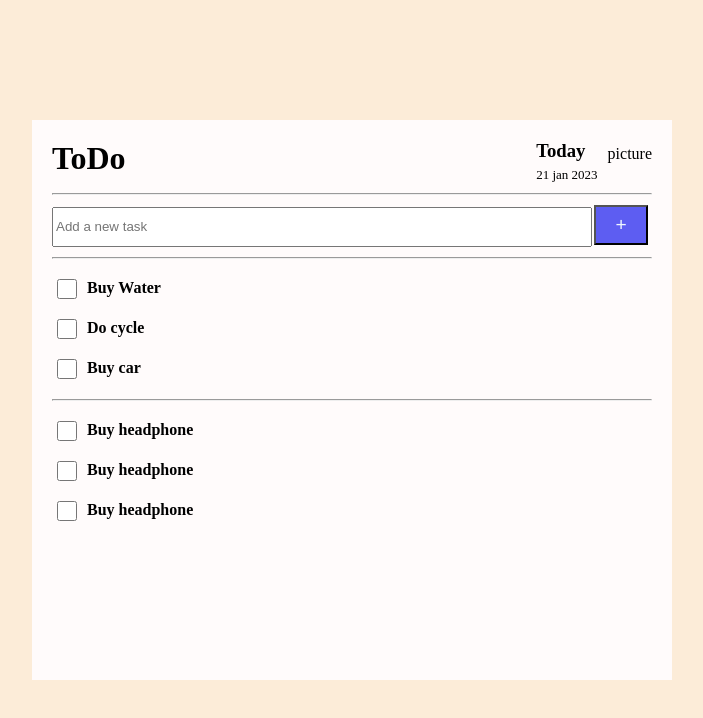
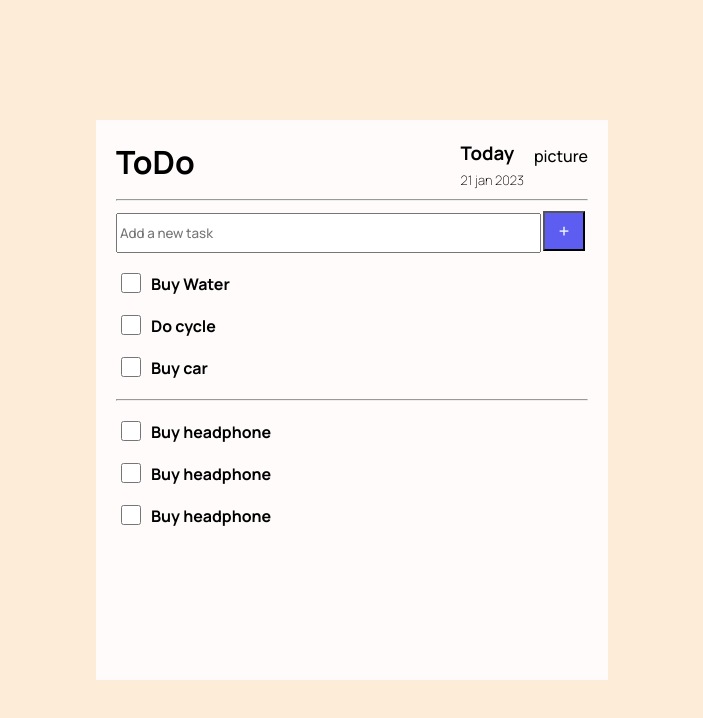
Before and after one commit to Daniel-Charles-J/todo-with-mern, a React (Create React App) app in the folder client/: page / in a window 1280 px wide. Shown: the top 718 px of the page, without its empty margins (288-991 px from the left). Built offline with nearby package versions, Linux system fonts and the light colour scheme.

Commit message:
css alteration

```diff
--- a/client/src/Component/Dashboard/Dashboard.css
+++ b/client/src/Component/Dashboard/Dashboard.css
@@ -1,6 +1,8 @@
+@import url('https://fonts.googleapis.com/css2?family=Manrope:wght@200;500;700;800&family=Poppins:ital,wght@0,500;0,600;0,700;1,400&display=swap');
 *{
     margin: 0;
     box-sizing: border-box;
+    font-family: 'Manrope', sans-serif;
 }
 .Dashboard{
     background-color:rgb(252, 236, 216) ;
@@ -30,7 +32,7 @@
 .main-container{
     background-color: rgb(255, 251, 251);
     height:70%;
-    width: 50%;
+    width: 40%;
     padding: 20px;
 }
 .input-container{
@@ -56,10 +58,10 @@
 .tasks input{
     width: 30px;
     height: 20px;
-    border-color: blue;
 }
-.bending input{
-    color: aquamarine;
+
+hr{
+    color:rgb(255, 255, 255);
 }
 
 @media screen and (max-width : 700px){
--- a/client/src/Component/Dashboard/Dashboard.js
+++ b/client/src/Component/Dashboard/Dashboard.js
@@ -22,7 +22,7 @@ const Dashboard = () => {
                     <button>+</button>
                  </div>
                </div>
-               <hr/>
+
 
                <div className="task-container">
                   <div className="all-task">
```
